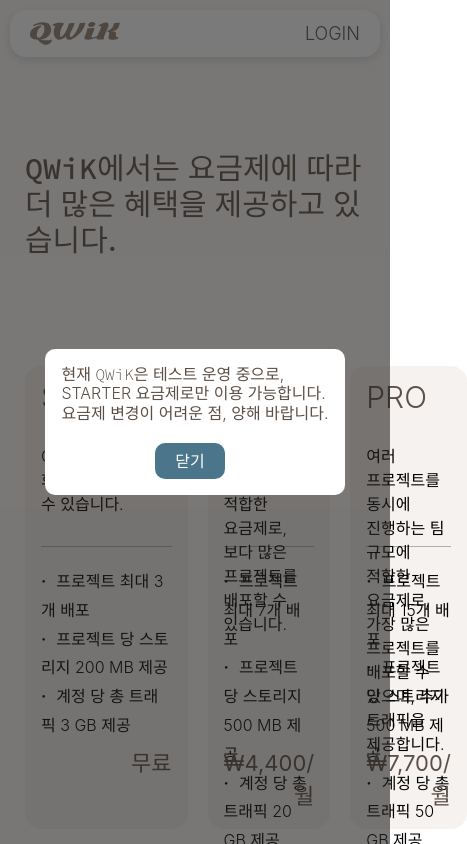
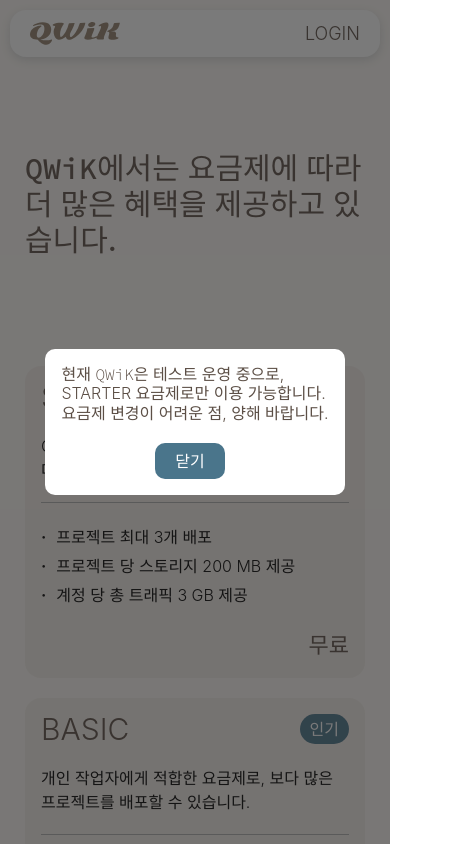
Before and after one commit to QWiK-platform/QWiK-FE, a React (Create React App) app: page /pricing in a window 390 px wide. Shown: the top 844 px of the page, 467 px wide, since content can reach past the window. Built offline with nearby package versions, Linux system fonts and the light colour scheme; no server answers; a web font is replaced by a local one.

Commit message:
feat: add pricing notice responsive

```diff
--- a/src/pages/Pricing.css
+++ b/src/pages/Pricing.css
@@ -55,7 +55,7 @@
 .pricing-section .plan-box .explanation-box {
   padding: 30px 0;
   line-height: 1.5;
-  word-break: keep-all;
+  word-break: auto-phrase;
   height: 72px;
   box-sizing: content-box;
   border-bottom: solid 1px #afafaf;
@@ -87,3 +87,23 @@
 .pricing-section .pricing-notice-modal .btn-box {
   margin-top: 20px;
 }
+
+@media (max-width: 1200px) {
+  .pricing-section .plan-box .explanation-box {
+    padding: 20px 0 40px;
+  }
+}
+
+@media (max-width: 880px) {
+  .pricing-section .plan-container {
+    flex-direction: column;
+  }
+  .pricing-section .plan-box .explanation-box {
+    padding: 20px 0;
+    height: auto;
+  }
+
+  .pricing-section .plan-box .benefit-container {
+    height: auto;
+  }
+}
```
